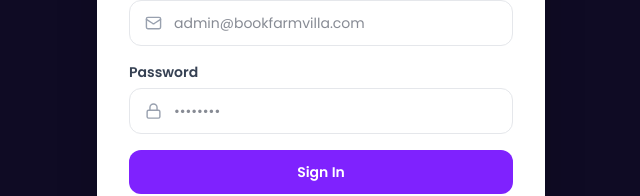
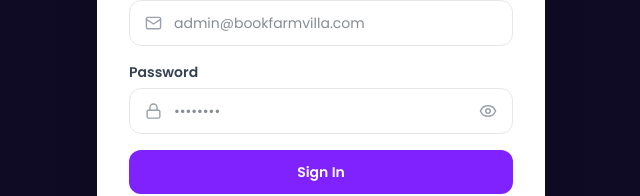
Before and after one commit to ut-pro/bookfarmvilla-frontend, a Next.js app: page /admin/login in a window 1280 px wide. Shown: the part 394-590 px from the top of the page, without its empty margins (319-959 px from the left). Built offline with nearby package versions, Linux system fonts and the light colour scheme; no server answers.

Commit message:
staff login opens in new tab and added eye icon

```diff
--- a/src/app/admin/login/page.tsx
+++ b/src/app/admin/login/page.tsx
@@ -2,13 +2,19 @@
 
 import { useEffect, useState, type FormEvent } from "react";
 import { useRouter } from "next/navigation";
-import { Lock, Mail } from "lucide-react";
+import {
+  Eye,
+  EyeOff,
+  Lock,
+  Mail,
+} from "lucide-react";
 import { login, setToken, setStoredUser, isAuthenticated, AdminApiError } from "@/lib/admin-api";
 
 export default function AdminLoginPage() {
   const router = useRouter();
   const [email, setEmail] = useState("");
   const [password, setPassword] = useState("");
+  const [showPassword, setShowPassword] = useState(false);
   const [error, setError] = useState<string | null>(null);
   const [loading, setLoading] = useState(false);
 
@@ -85,15 +91,37 @@ export default function AdminLoginPage() {
               <Lock size={17} className="pointer-events-none absolute left-4 top-1/2 -translate-y-1/2 text-gray-400" />
               <input
                 id="admin-password"
-                type="password"
+                type={showPassword ? "text" : "password"}
                 required
                 autoComplete="current-password"
                 value={password}
-                onChange={(e) => setPassword(e.target.value)}
+                onChange={(event) =>
+                  setPassword(event.target.value)
+                }
                 placeholder="••••••••"
-                className="w-full rounded-xl border border-gray-200 py-3 pl-11 pr-4 text-sm outline-none focus:border-violet-500"
+                className="w-full rounded-xl border border-gray-200 py-3 pl-11 pr-12 text-sm outline-none focus:border-violet-500"
               />
+              <button
+                type="button"
+                onClick={() =>
+                  setShowPassword((currentValue) => !currentValue)
+                }
+                className="absolute right-4 top-1/2 flex -translate-y-1/2 items-center justify-center text-gray-400 transition-colors hover:text-violet-600 focus:outline-none focus-visible:text-violet-600"
+                aria-label={
+                  showPassword
+                    ? "Hide password"
+                    : "Show password"
+                }
+                aria-pressed={showPassword}
+              >
+                {showPassword ? (
+                  <EyeOff size={18} aria-hidden="true" />
+                ) : (
+                  <Eye size={18} aria-hidden="true" />
+                )}
+              </button>
             </div>
+
           </div>
 
           {error && (
--- a/src/components/layout/Footer.tsx
+++ b/src/components/layout/Footer.tsx
@@ -21,6 +21,7 @@ import { siteConfig } from "@/data/site";
 interface FooterLink {
   label: string;
   href: string;
+  openInNewTab?: boolean;
 }
 
 interface FooterColumn {
@@ -73,6 +74,7 @@ const footerColumns: FooterColumn[] = [
       {
         label: "Staff Login",
         href: "/admin/login",
+        openInNewTab: true,
       },
     ],
   },
@@ -234,6 +236,12 @@ export default function Footer() {
                   <li key={link.label}>
                     <Link
                       href={link.href}
+                      target={link.openInNewTab ? "_blank" : undefined}
+                      rel={
+                        link.openInNewTab
+                          ? "noopener noreferrer"
+                          : undefined
+                      }
                       className="text-sm text-gray-400 transition-colors hover:text-[#4CAF50]"
                     >
                       {link.label}
```
